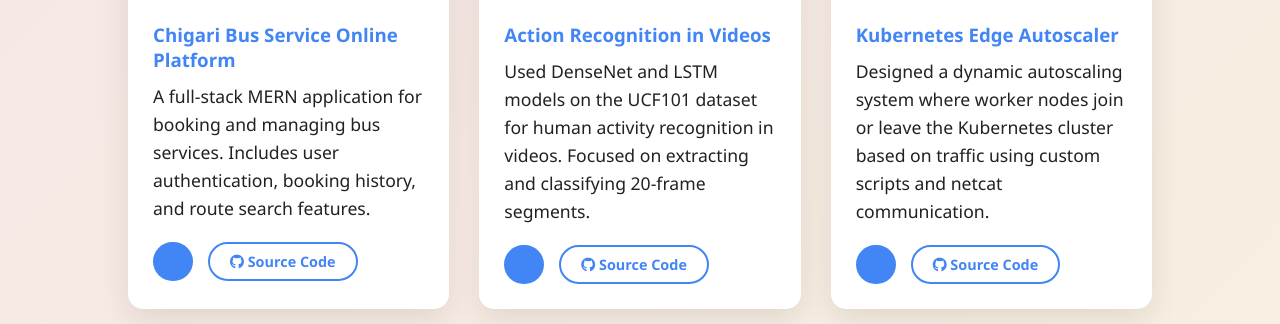
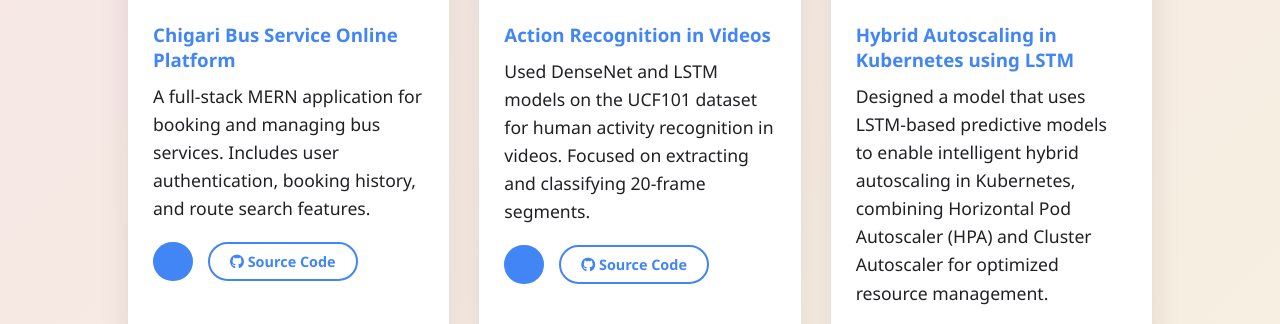
Before and after one commit to prateekshapatil20/portfolio.github.io, a plain HTML site: page index.html in a window 1280 px wide. Shown: the part 4437-4761 px from the top of the page. Drawn offline with Linux system fonts and the light colour scheme.

Commit message:
index.html

```diff
--- a/index.html
+++ b/index.html
@@ -1026,8 +1026,8 @@ footer {
                 <img src="https://cdn-dynmedia-1.microsoft.com/is/image/microsoftcorp/what-is-kubernetes_kubernetes-community?resMode=sharp2&op_usm=1.5,0.65,15,0&wid=1062&hei=620&qlt=100&fit=constrain" alt="Edge Kubernetes Autoscaler">
             </div>
             <div class="project-info">
-                <h3>Kubernetes Edge Autoscaler</h3>
-                <p>Designed a dynamic autoscaling system where worker nodes join or leave the Kubernetes cluster based on traffic using custom scripts and netcat communication.</p>
+                <h3>Hybrid Autoscaling in Kubernetes using LSTM</h3>
+                <p>Designed a model that uses LSTM-based predictive models to enable intelligent hybrid autoscaling in Kubernetes, combining Horizontal Pod Autoscaler (HPA) and Cluster Autoscaler for optimized resource management.</p>
                 <div class="project-links">
                     <a></a>
                     <a href="https://github.com/prateekshapatil20"><i class="fab fa-github"></i> Source Code</a>
```
